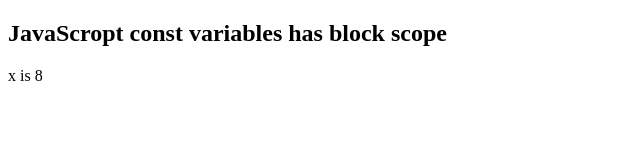
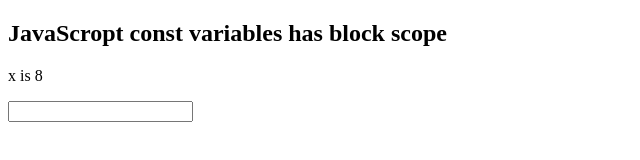
Before and after one commit to chanita/static-site, a website: page index.html in a window 1280 px wide. Shown: the whole page, without its empty margins (0-640 px from the left). Drawn offline with Linux system fonts and the light colour scheme.

Commit message:
Update index.html
add input box

```diff
--- a/index.html
+++ b/index.html
@@ -5,7 +5,7 @@
 <h2>JavaScropt const variables has block scope</h2>
 
 <p id="demo"></p>
-
+<input type="text" name="yes" />
 <script>
 const  x = 8;
 // Here x is 10
```
